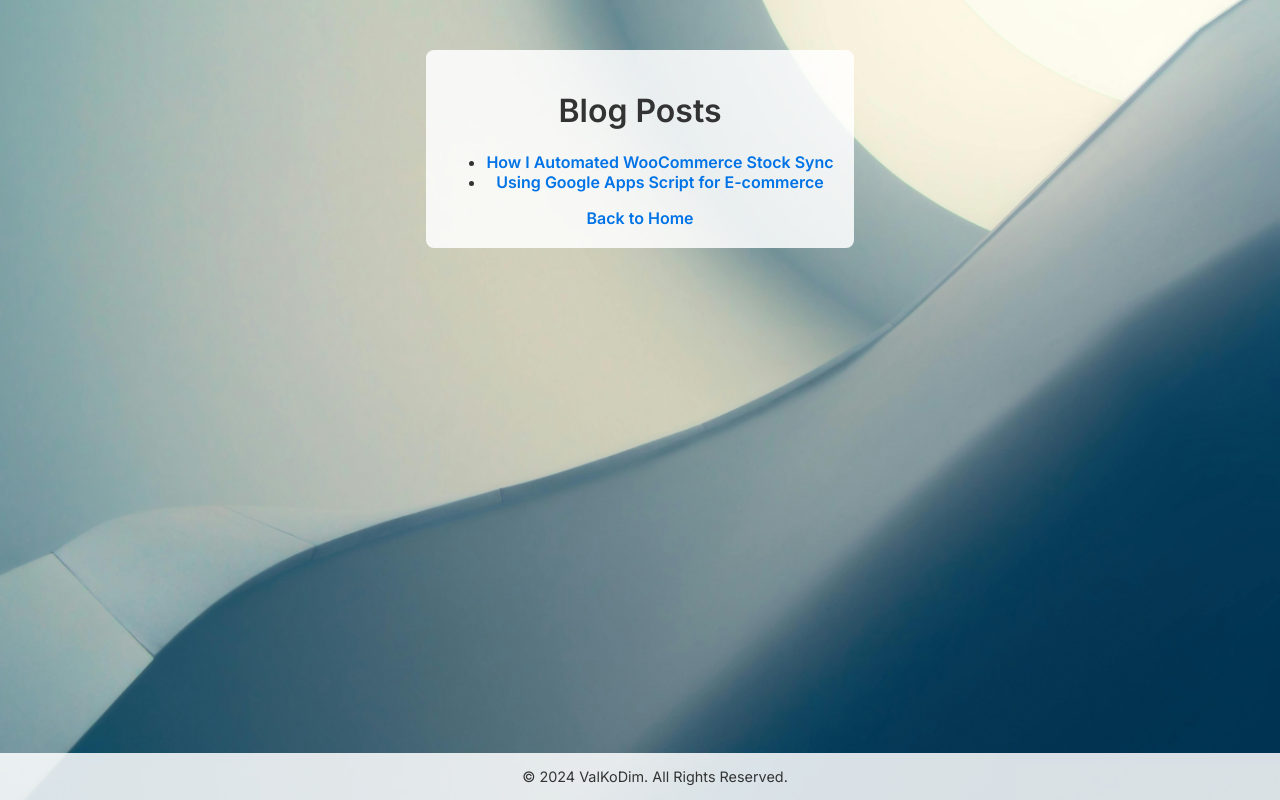
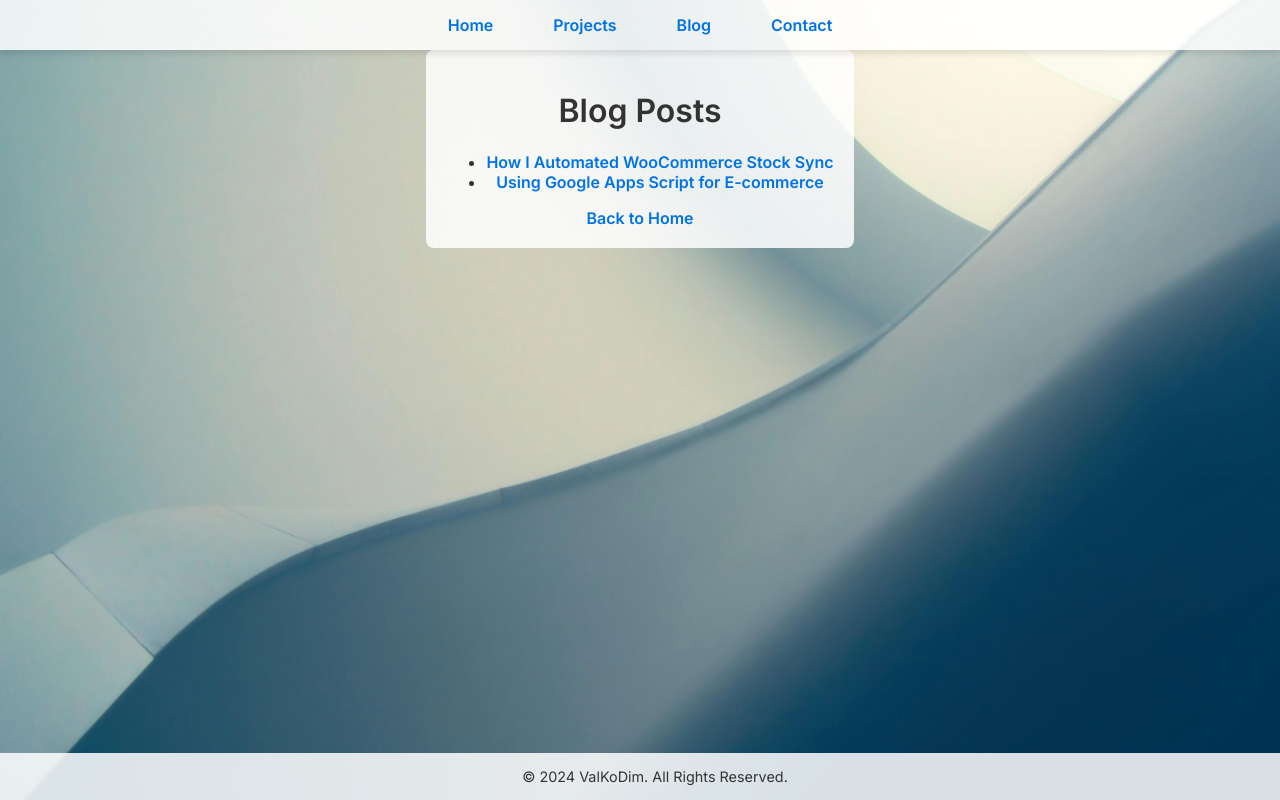
Before and after one commit to ValKoDim/ValKoDim.github.io, a plain HTML site: page blog.html in a window 1280 px wide. Shown: the top 800 px of the page. Drawn offline with Linux system fonts and the light colour scheme.

Commit message:
Update blog.html

```diff
--- a/blog.html
+++ b/blog.html
@@ -5,6 +5,15 @@
     <title>Blog</title>
 </head>
 <body>
+    <!-- Navigation Bar -->
+    <nav class="navbar">
+        <ul>
+            <li><a href="index.html">Home</a></li>
+            <li><a href="projects.html">Projects</a></li>
+            <li><a href="blog.html">Blog</a></li>
+            <li><a href="contact.html">Contact</a></li>
+        </ul>
+    </nav>
     <div class="overlay">
         <h1>Blog Posts</h1>
         <ul>
```
